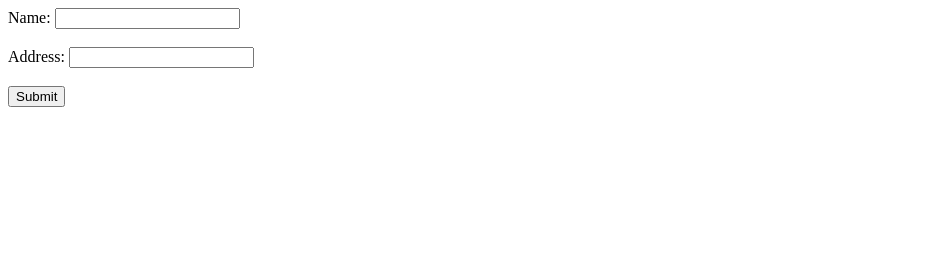
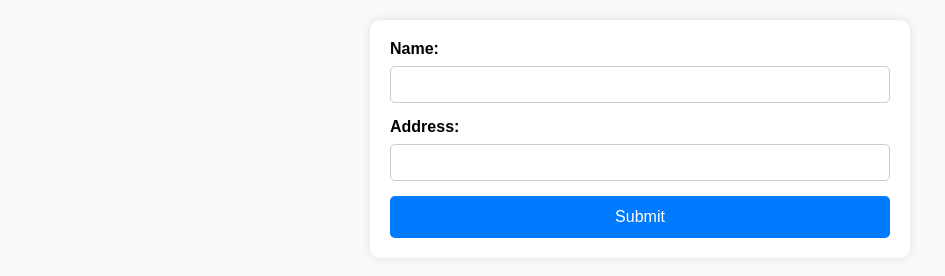
Before and after one commit to JHRsoftware/test, a plain HTML site: page index.html in a window 1280 px wide. Shown: the whole page, without its empty margins (0-945 px from the left). Drawn offline with Linux system fonts and the light colour scheme.

Commit message:
Update index.html new

```diff
--- a/index.html
+++ b/index.html
@@ -1,16 +1,78 @@
 <!DOCTYPE html>
-<html>
+<html lang="en">
 <head>
+  <meta charset="UTF-8" />
+  <meta name="viewport" content="width=device-width, initial-scale=1.0" />
   <title>Name and Address Form</title>
+  <style>
+    body {
+      font-family: Arial, sans-serif;
+      margin: 0;
+      padding: 20px;
+      background-color: #f9f9f9;
+    }
+
+    .container {
+      max-width: 500px;
+      margin: auto;
+      background: white;
+      padding: 20px;
+      border-radius: 10px;
+      box-shadow: 0 0 10px rgba(0,0,0,0.1);
+    }
+
+    label {
+      display: block;
+      margin-bottom: 8px;
+      font-weight: bold;
+    }
+
+    input {
+      width: 100%;
+      padding: 10px;
+      margin-bottom: 15px;
+      border: 1px solid #ccc;
+      border-radius: 5px;
+      box-sizing: border-box;
+    }
+
+    button {
+      width: 100%;
+      padding: 12px;
+      background-color: #007bff;
+      color: white;
+      border: none;
+      border-radius: 5px;
+      font-size: 16px;
+    }
+
+    button:hover {
+      background-color: #0056b3;
+    }
+
+    @media (max-width: 500px) {
+      body {
+        padding: 10px;
+      }
+
+      .container {
+        padding: 15px;
+      }
+    }
+  </style>
 </head>
 <body>
+  <div class="container">
     <form id="myForm" onsubmit="submitForm(event)">
       <label for="name">Name:</label>
-        <input type="text" id="name" required><br><br>
+      <input type="text" id="name" required>
+
       <label for="address">Address:</label>
-        <input type="text" id="address" required><br><br>
+      <input type="text" id="address" required>
+
       <button type="submit">Submit</button>
     </form>
+  </div>
 
   <script>
     function submitForm(event) {
@@ -18,7 +80,6 @@
       const name = document.getElementById('name').value;
       const address = document.getElementById('address').value;
 
-            // Google Apps Script URL
       const url = 'https://script.google.com/macros/s/AKfycbzH5MCkUY2BvJ5LTskpArSfAfGQg9YYwn3Kpdagh07F9l0uVBVFyUVXBHbtPtbgqw/exec';
 
       fetch(url, {
```
Lines whose indentation alone changed are shown as unchanged.
